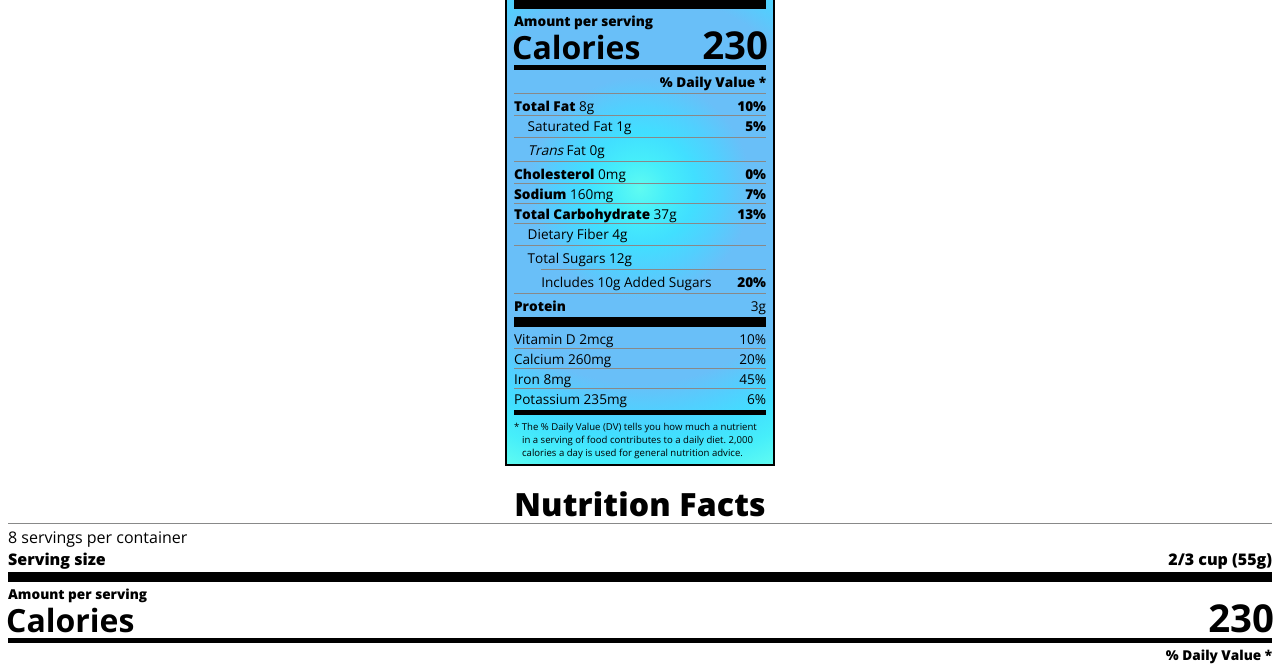
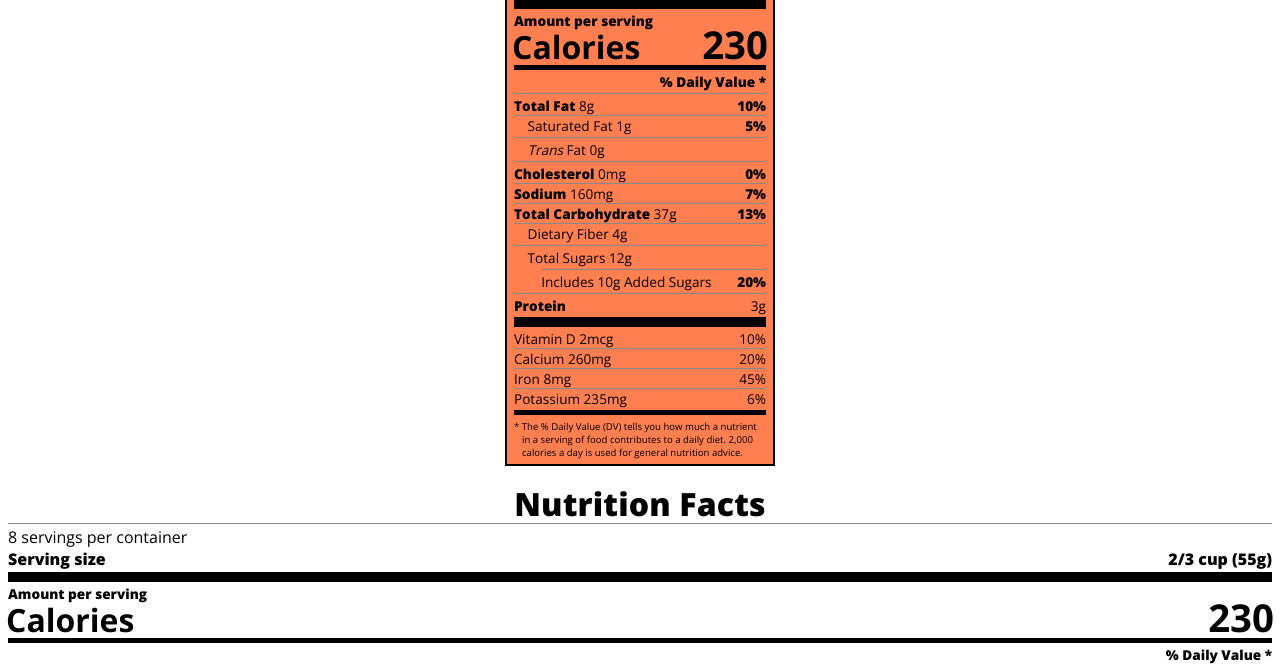
Before and after one commit to davidxv15/Nutrition-Label, a plain HTML site: page index.html in a window 1280 px wide. Shown: the part 684-1350 px from the top of the page. Drawn offline with nearby package versions, Linux system fonts and the light colour scheme.

Commit message:
label2 coral bg

```diff
--- a/style.css
+++ b/style.css
@@ -22,8 +22,7 @@ body {
   width: 270px;
   margin: 20px auto;
   padding: 0 7px;
-  /* background-color: coral; */
-  background-image: radial-gradient(circle, #5ffbf1, #46eefa, #41dfff, #52cffe, #69bff8, #69bff8, #69bff8, #69bff8, #52cffe, #41dfff, #46eefa, #5ffbf1);
+  background-color: coral;
 }
 
 header h1 {
```
